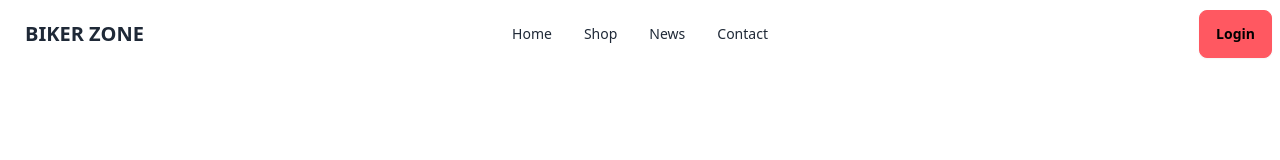
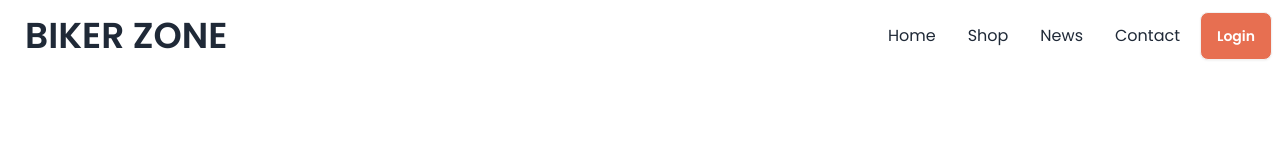
Before and after one commit to Masum-coder/biker-zone, a plain HTML site: page index.html in a window 1280 px wide. Drawn offline with nearby package versions, Linux system fonts and the light colour scheme.

Commit message:
completed nav bar

```diff
--- a/index.html
+++ b/index.html
@@ -7,13 +7,36 @@
     <!-- tailwind and daisyUI cdn -->
     <link href="https://cdn.jsdelivr.net/npm/daisyui@4.12.12/dist/full.min.css" rel="stylesheet" type="text/css" />
 <script src="https://cdn.tailwindcss.com"></script>
+<!-- google font poppins -->
+<link rel="preconnect" href="https://fonts.googleapis.com">
+<link rel="preconnect" href="https://fonts.gstatic.com" crossorigin>
+<link href="https://fonts.googleapis.com/css2?family=Poppins:ital,wght@0,100;0,200;0,300;0,400;0,500;0,600;0,700;0,800;0,900;1,100;1,200;1,300;1,400;1,500;1,600;1,700;1,800;1,900&display=swap" rel="stylesheet">
 
+<!-- tailwind custom -->
+
+<script>
+tailwind.config = {
+  theme: {
+    extend: {
+      colors: {
+        clifford: '#da373d',
+        'bike-primary': '#E76F51'
+      }
+    }
+  }
+}
+</script>
+<style>
+    .font-poppins{
+        font-family: "Poppins", sans-serif;
+    }
+</style>
 </head>
-<body>
-    <header>
+<body class="font-poppins">
+    <header class="md:container md:mx-auto">
 <nav>
     <div class="navbar bg-base-100">
-        <div class="navbar-start">
+        <div class="flex-1">
           <div class="dropdown">
             <div tabindex="0" role="button" class="btn btn-ghost lg:hidden">
               <svg
@@ -31,30 +54,30 @@
             </div>
             <ul
               tabindex="0"
-              class="menu menu-sm dropdown-content bg-base-100 rounded-box z-[1] mt-3 w-52 p-2 shadow">
+              class="menu menu-sm dropdown-content bg-base-100 rounded-box z-[1] mt-3 w-52 p-2 shadow text-base">
               <li><a>Home</a></li>
               <li><a>Shop</a></li>
               <li><a>News</a></li>
               <li><a>Contact</a></li>
             </ul>
           </div>
-          <a class="btn btn-ghost text-xl">BIKER ZONE</a>
+          <a class="btn btn-ghost text-4xl">BIKER ZONE</a>
         </div>
         <div class="navbar-center hidden lg:flex">
-          <ul class="menu menu-horizontal px-1">
+          <ul class="menu text-base menu-horizontal px-1">
             <li><a>Home</a></li>
             <li><a>Shop</a></li>
             <li><a>News</a></li>
             <li><a>Contact</a></li>
           </ul>
         </div>
-        <div class="navbar-end">
-          <a class="btn btn-error">Login</a>
+        <div class="">
+          <a class="btn bg-bike-primary text-white">Login</a>
         </div>
       </div>
 </nav>
     </header>
-    <main>
+    <main class="md:container md:mx-auto">
 
     </main>
     <footer>
```
